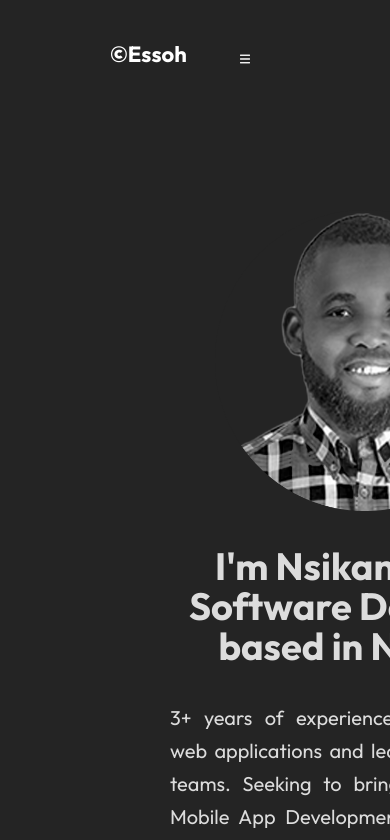
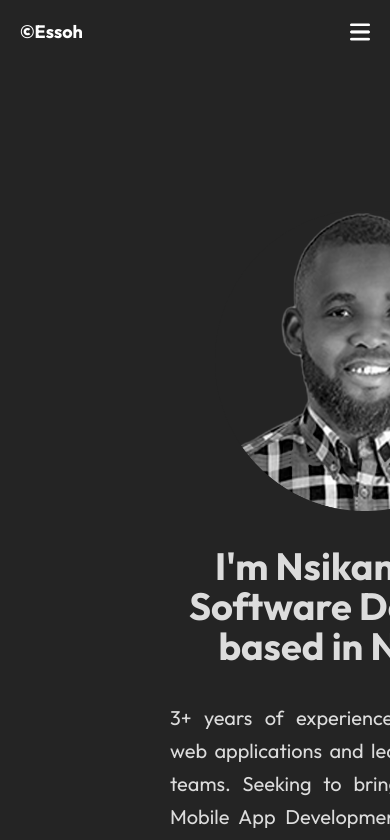
Before and after one commit to EssohCod/My_New_Portfolio, a React (Vite) app: page / in a window 390 px wide. Shown: the top 840 px of the page. Built offline with nearby package versions, Linux system fonts and the light colour scheme.

Commit message:
adjusted mobile qurries

```diff
--- a/src/components/Navbar/Navbar.css
+++ b/src/components/Navbar/Navbar.css
@@ -63,89 +63,88 @@
 
 
 
-@media (min-width: 768px) and (max-width: 991px) {
-    .navbar{
-        /* margin:  10px 40px; */
-        background: none;
+/* Tablet view (width ≤ 768px) */
+@media (max-width: 768px) {
+  .navbar_container {
+    padding: 20px 30px;
   }
-    .menu_bars{
-        display: block;
-        position: fixed;
-        /* right: 30px; */
-    }
-    .nav_mob_close{
-        display: block;
-        position: relative;
-        top: 30px;
-        left: 290px;
-        width: 30px;
-    }
-    .nav_menu{
+
+  .nav_menu {
     position: fixed;
     flex-direction: column;
-        align-items: start;
+    align-items: flex-start;
     top: 0;
+    right: -350px;
     gap: 30px;
-        /* background-color: #1F0016; */
-        width: 350px;
-        height: 100%;
-        z-index: 2;
-        transition: 0.5s;
-        right: -350px;
+    background-color: #1f1f1f;
+    width: 300px;
+    height: 100vh;
+    padding: 60px 30px;
+    z-index: 1000;
+    transition: right 0.3s ease-in-out;
   }
-    .nav_menu li{
-        font-size: 30px;
-        padding-left: 100px;
-        flex-direction: row;
-        gap: 20px;
+
+  .nav_menu li {
+    font-size: 20px;
+    padding-left: 10px;
   }
-    .nav_menu li img{
+
+  .nav_menu li img {
     width: 50px;
     height: 4px;
-        display: flex;
-        margin: auto;
   }
-    .nav_menu li{
-        display: flex;
-        flex-direction: column;
-        gap: 5px;
+
+  .nav_mob_close {
+    display: block;
+    position: absolute;
+    top: 20px;
+    right: 20px;
+    width: 25px;
+    cursor: pointer;
+  }
+
+  .menu_bars {
+    display: block;
+    width: 25px;
     cursor: pointer;
   }
 }
 
-/* Mobile phones (portrait & small) */
+/* Mobile phones (width ≤ 480px) */
 @media (max-width: 480px) {
-    .navbar{
-        padding: 20px 0px;
-        margin-left: -60px;
-        background-color: #242424;
-        width: 100%;
+  .navbar_container {
+    padding: 20px 20px;
   }
-    .menu_bars{
-        display: block;
-        position: fixed;
-        right: 140px;
+
+  .nav_menu {
+    width: 250px;
+    padding: 60px 20px;
   }
-    .nav_mob_close{
-        display: block;
+
+  .nav_menu li {
+    font-size: 18px;
+    gap: 4px;
+  }
+
+  .nav_menu li img {
+    width: 40px;
+    height: 3px;
+  }
+
+  .nav_mob_close {
+    width: 20px;
+    top: 15px;
+    right: 15px;
+  }
+
+  .menu_bars {
+    width: 20px;
     position: relative;
-        top: 50px;
-        left: 130px;
-        width: 30px;
+    top: 0;
+    right: 0;
   }
-    .nav_menu{
-        position: fixed;
-        flex-direction: column;
-        align-items: start;
-        top: 0;
-        gap: 40px;
-        width: 200px;
-        height: 40%;
-        z-index: 2;
-        transition: 0.5s;
-        right: -200px;
+
+  .logo h1 {
+    font-size: 18px;
   }
 }
-@media (max-width: 430px){
-
-}
```
Also changed, not shown: src/components/Navbar/Navbar.jsx (+0 -61 lines). Lines whose indentation alone changed are shown as unchanged.
